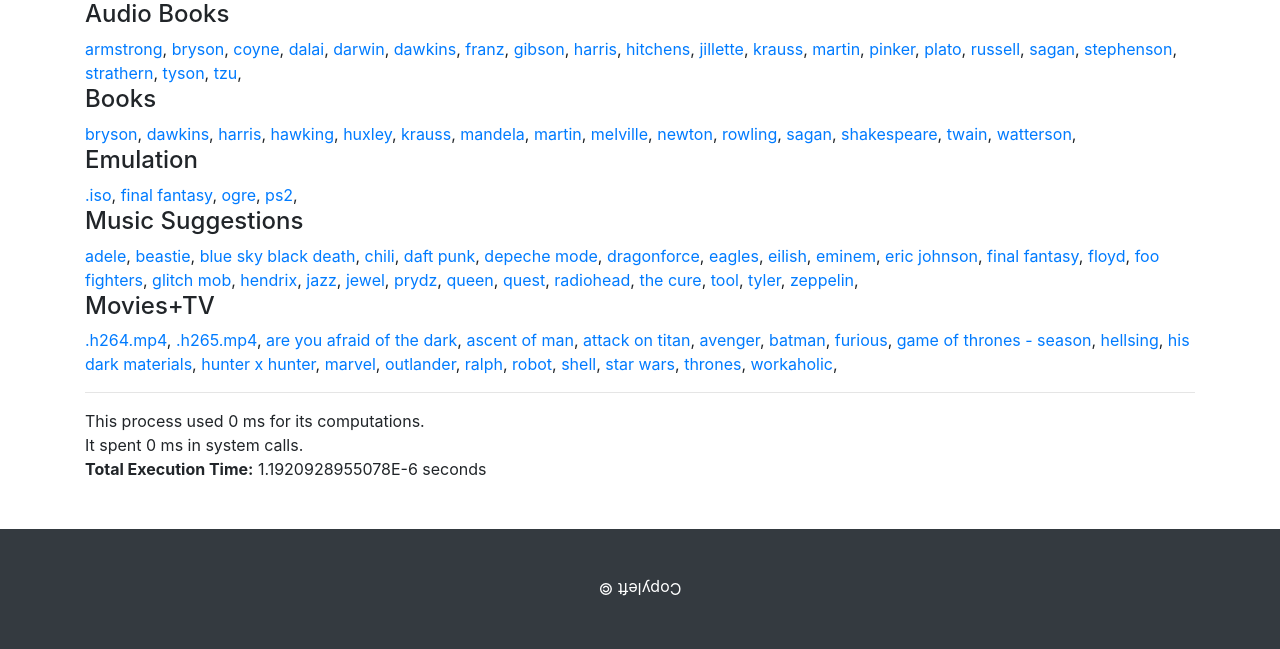
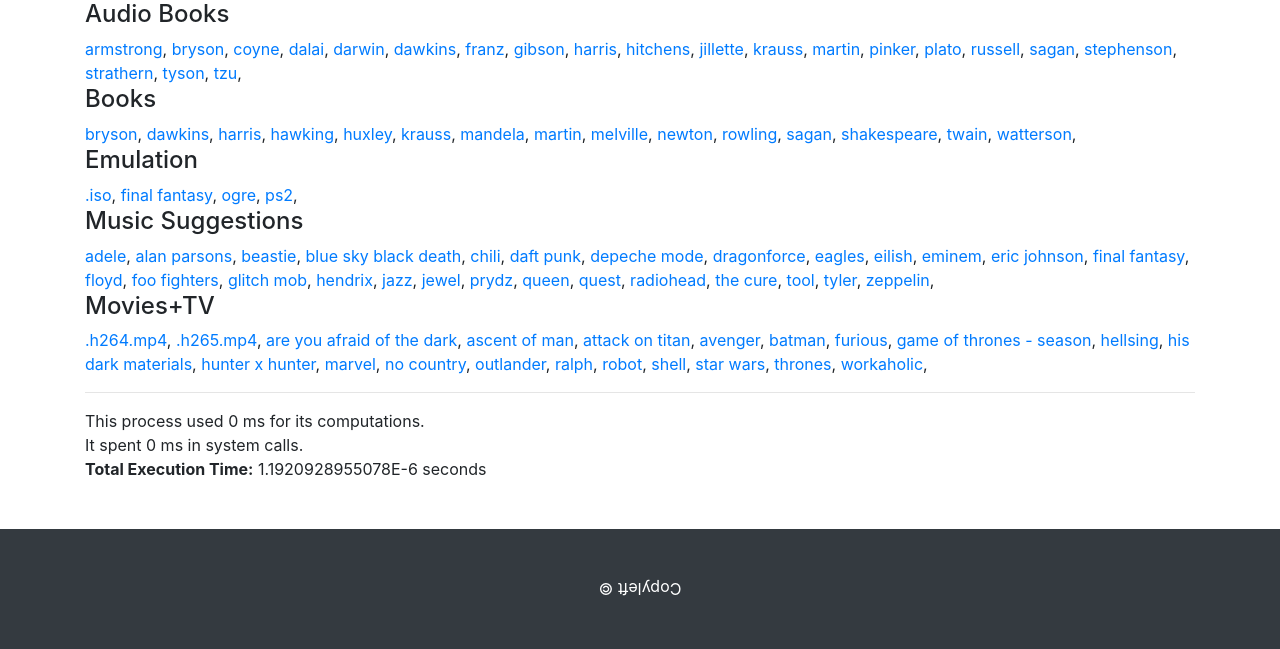
Before and after one commit to jwd83/VCR, a PHP site: page / in a window 1280 px wide. Shown: the part 458-1107 px from the top of the page. Run offline with PHP 8.4, Linux system fonts and the light colour scheme.

Commit message:
Add files via upload

```diff
--- a/index.php
+++ b/index.php
@@ -104,7 +104,7 @@ $suggestions["m"] = array_map('strtolower', [
 "Glitch Mob",
 "eminem",
 "The Cure",
-
+"alan parsons",
 
 
 ]);
@@ -129,6 +129,7 @@ $suggestions["v"] = array_map('strtolower', [
 "star wars",
 "thrones",
 "workaholic",
+"no country",
 
 ]);
 
```
